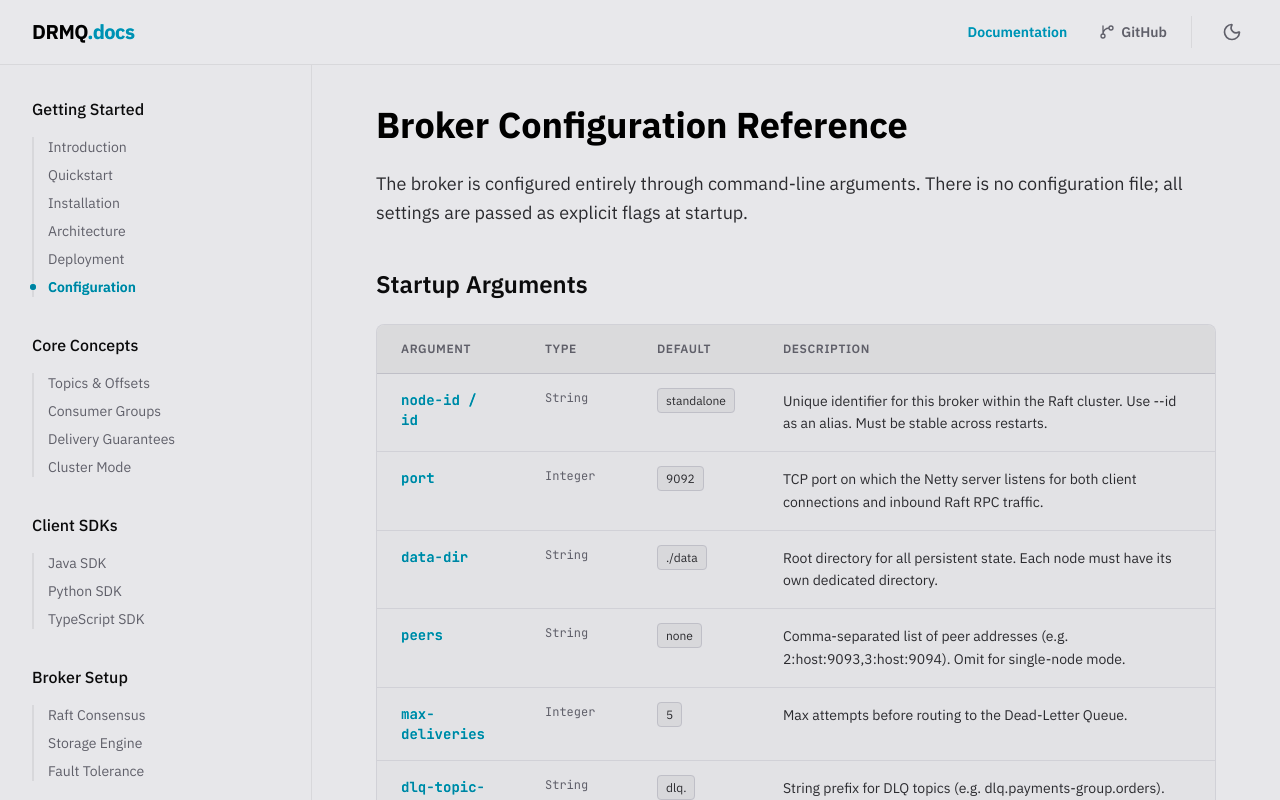
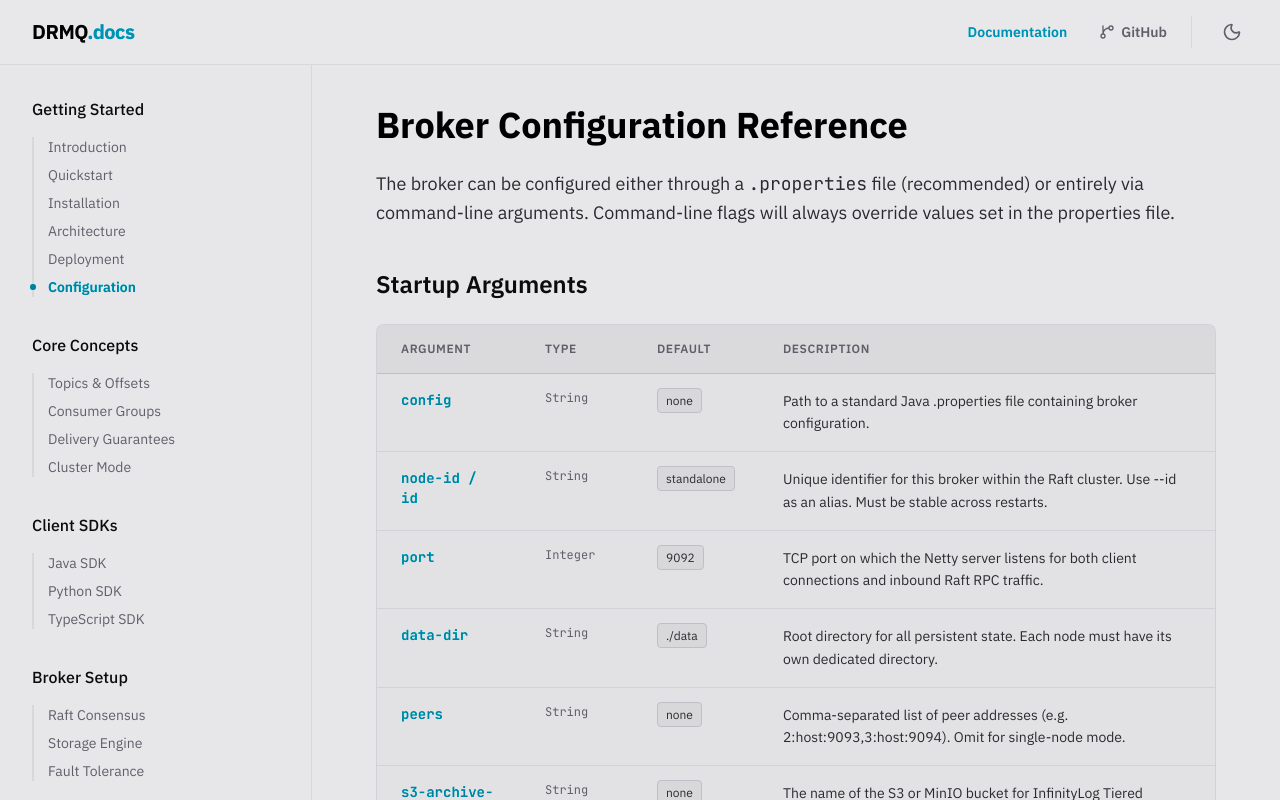
Before and after one commit to samuel025/Drmq-web, a React (Vite) app: page /#/configuration in a window 1280 px wide. Both pictures are taken after a click on the button "Toggle dark mode". Shown: the top 800 px of the page. Built offline with nearby package versions, Linux system fonts and the light colour scheme.

Commit message:
feat: add support for properties file configuration and document InfinityLog tiered storage features

```diff
--- a/src/pages/Configuration.tsx
+++ b/src/pages/Configuration.tsx
@@ -4,8 +4,8 @@ export function Configuration() {
       <h1 className="text-4xl font-bold text-white mb-6">Broker Configuration Reference</h1>
 
       <p className="text-lg text-slate-300 mb-8 leading-relaxed">
-        The broker is configured entirely through command-line arguments. There is no configuration
-        file; all settings are passed as explicit flags at startup.
+        The broker can be configured either through a <code>.properties</code> file (recommended) or entirely via command-line arguments.
+        Command-line flags will always override values set in the properties file.
       </p>
 
       <h2 className="text-2xl font-semibold text-slate-100 mb-6 mt-10">Startup Arguments</h2>
@@ -22,10 +22,14 @@ export function Configuration() {
             </thead>
             <tbody className="divide-y divide-slate-700/50">
               {[
+                ['config', 'String', 'none', 'Path to a standard Java .properties file containing broker configuration.'],
                 ['node-id / id', 'String', 'standalone', 'Unique identifier for this broker within the Raft cluster. Use --id as an alias. Must be stable across restarts.'],
                 ['port', 'Integer', '9092', 'TCP port on which the Netty server listens for both client connections and inbound Raft RPC traffic.'],
                 ['data-dir', 'String', './data', 'Root directory for all persistent state. Each node must have its own dedicated directory.'],
                 ['peers', 'String', 'none', 'Comma-separated list of peer addresses (e.g. 2:host:9093,3:host:9094). Omit for single-node mode.'],
+                ['s3-archive-bucket', 'String', 'none', 'The name of the S3 or MinIO bucket for InfinityLog Tiered Storage.'],
+                ['s3-archive-region', 'String', 'us-east-1', 'The AWS region for the InfinityLog S3 bucket.'],
+                ['s3-archive-endpoint', 'String', 'none', 'Optional custom endpoint URL for the S3 API (e.g. for MinIO).'],
                 ['max-deliveries', 'Integer', '5', 'Max attempts before routing to the Dead-Letter Queue.'],
                 ['dlq-topic-prefix', 'String', 'dlq.', 'String prefix for DLQ topics (e.g. dlq.payments-group.orders).'],
                 ['log-segment-bytes', 'Long', '100MB', 'Max size (bytes) of a log segment before rolling (default: 104857600).'],
@@ -56,7 +60,7 @@ export function Configuration() {
       <div className="mt-8 p-5 bg-cyan-900/10 border border-cyan-800/30 rounded-lg">
         <h3 className="text-cyan-400 font-semibold mb-2">Example Usage</h3>
         <code className="text-sm text-slate-300 font-mono bg-slate-900/50 px-3 py-2 rounded block whitespace-pre-wrap">
-          mvn exec:java -Dexec.args="--node-id node1 --port 9092 --data-dir /mnt/nvme/node1 --peers localhost:9093,localhost:9094 --log-segment-bytes 52428800 --raft-compact-threshold 500"
+          mvn exec:java -Dexec.args="--config server.properties"
         </code>
       </div>
     </div>
--- a/src/pages/Storage.tsx
+++ b/src/pages/Storage.tsx
@@ -40,6 +40,23 @@ export function Storage() {
         </p>
       </div>
 
+      <h2 className="text-xl md:text-2xl font-semibold text-slate-100 mb-4 mt-10">InfinityLog (Tiered Storage)</h2>
+      <p className="text-slate-300 mb-4 leading-relaxed">
+        DRMQ features an advanced Tiered Storage architecture called <strong>InfinityLog</strong>.
+        To decouple compute from storage and enable infinite data retention, DRMQ can automatically archive older, inactive log segments
+        to an S3-compatible object store (like Amazon S3 or MinIO).
+      </p>
+      <div className="bg-slate-800/40 border border-slate-700/50 rounded-lg p-5 mb-10">
+        <p className="text-slate-300 text-sm leading-relaxed mb-4">
+          When a consumer requests a historical offset or seeks by a specific timestamp that is no longer present on the broker's local disk,
+          the <code>InfinityLogResolver</code> transparently pauses the consumer, downloads the required segments from the cloud, and resumes consumption.
+        </p>
+        <p className="text-slate-300 text-sm leading-relaxed">
+          The resolution layer is heavily fortified against "thundering herds". If hundreds of consumers request the same missing historical offset simultaneously,
+          strict atomic locks and `.tmp` file moves guarantee that the segment is downloaded exactly once, preventing network saturation and local disk corruption.
+        </p>
+      </div>
+
       <h2 className="text-xl md:text-2xl font-semibold text-slate-100 mb-4 mt-10">Follower Reads (Single Mode Only)</h2>
       <p className="text-slate-300 mb-4 leading-relaxed">
         While the Raft Leader must handle 100% of the write traffic, DRMQ allows <strong>Single Mode</strong> consumers to completely bypass the leader for read operations. This dramatically increases the overall read-throughput of your cluster.
```
